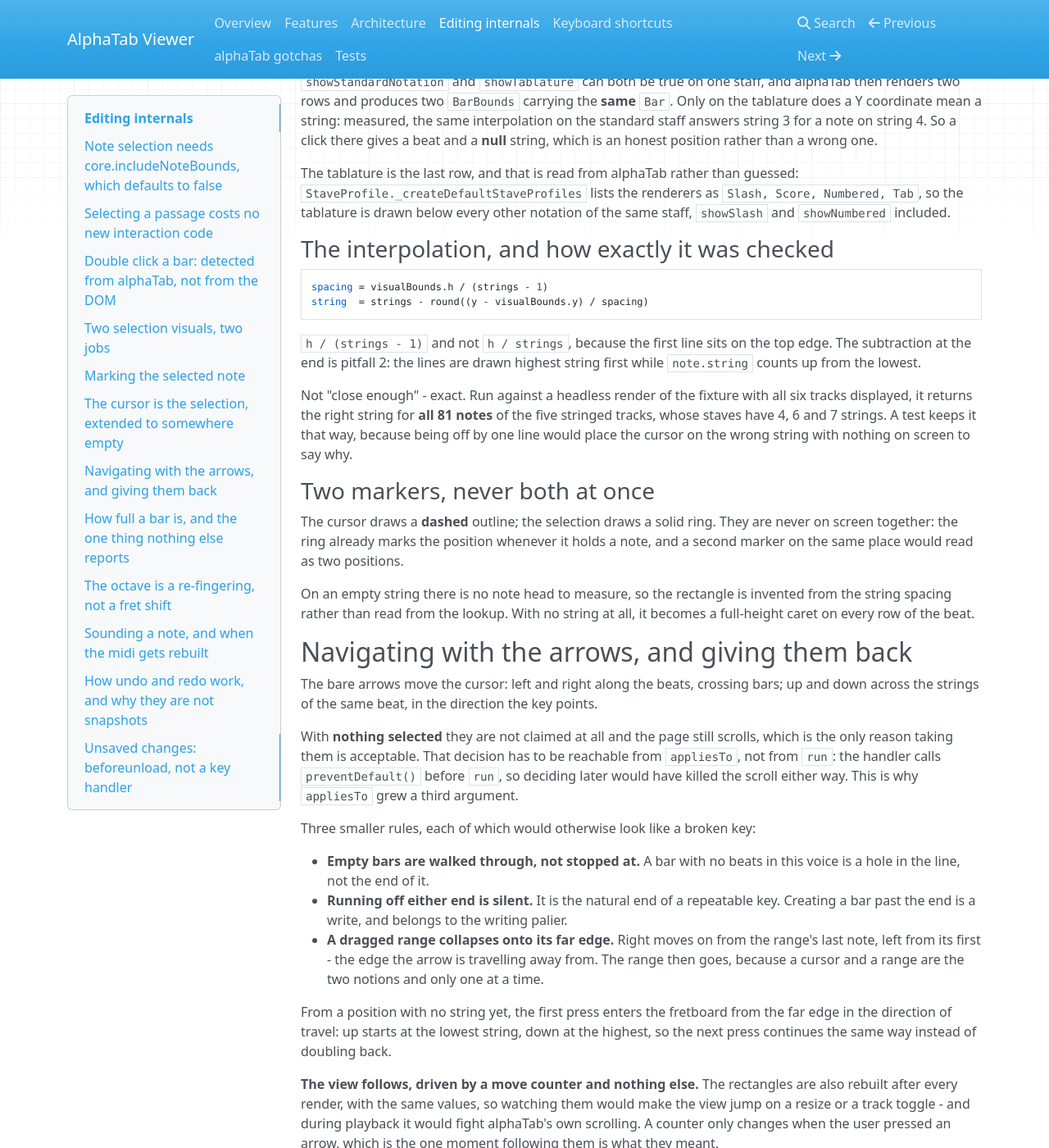
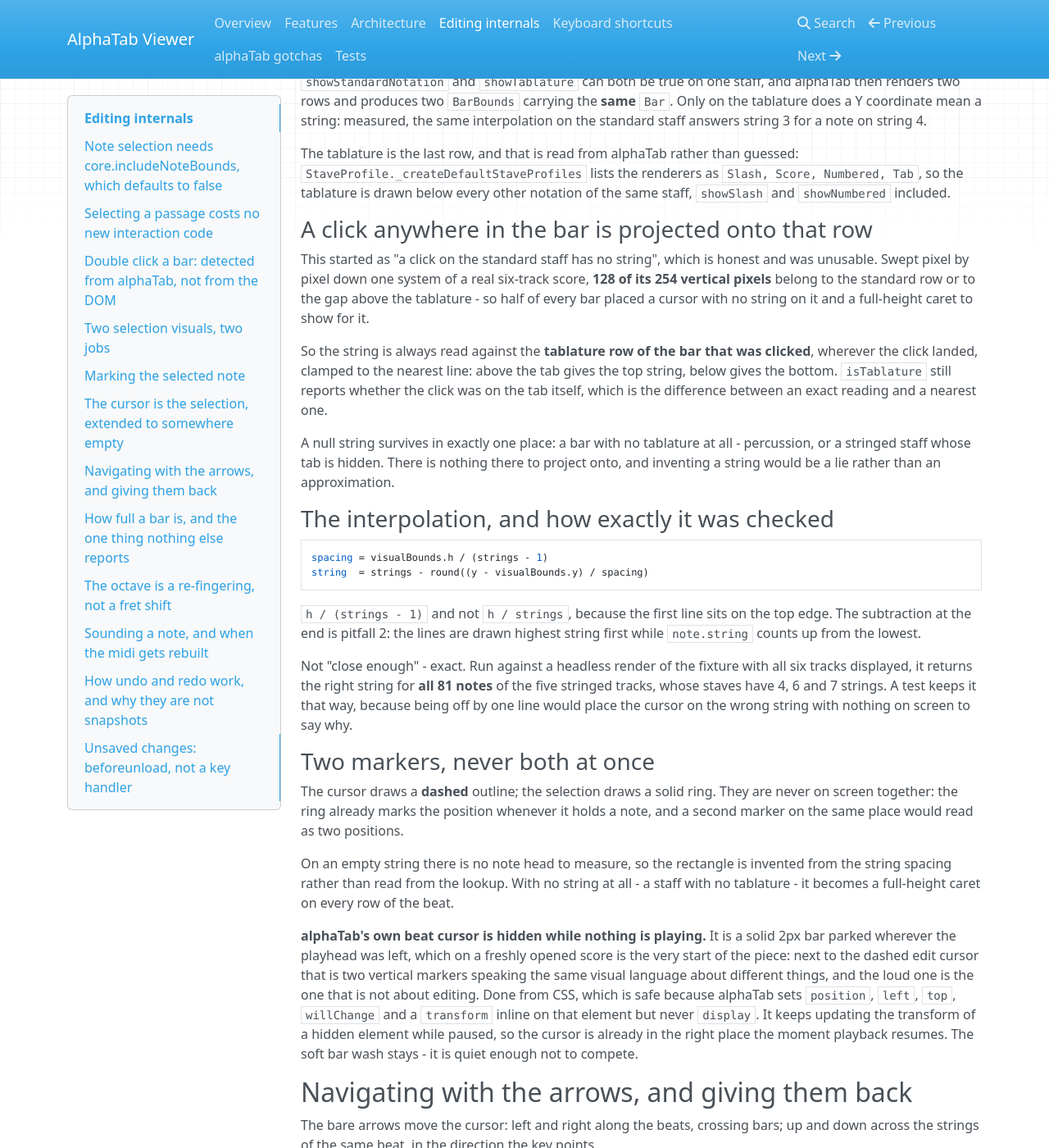
Before and after one commit to Folofietre/alphatab-viewer, an MkDocs documentation site: the page built from mkdoc/editing.md, in a window 1280 px wide and 1400 px high, scrolled down 4461 px. Shown: the whole window at 82% size. Built offline with MkDocs 1.6.1, drawn with Linux system fonts in a browser that asks for light colours; nearby versions of some CDN libraries; some of the changed text lies outside the part shown.

Commit message:
Fix geometry

```diff
--- a/mkdoc/editing.md
+++ b/mkdoc/editing.md
@@ -233,13 +233,30 @@ is at.
 alphaTab then renders two rows and produces two `BarBounds` carrying the **same**
 `Bar`. Only on the tablature does a Y coordinate mean a string: measured, the
 same interpolation on the standard staff answers string 3 for a note on string 4.
-So a click there gives a beat and a **null** string, which is an honest position
-rather than a wrong one.
 
 The tablature is the last row, and that is read from alphaTab rather than
 guessed: `StaveProfile._createDefaultStaveProfiles` lists the renderers as
 `Slash, Score, Numbered, Tab`, so the tablature is drawn below every other
 notation of the same staff, `showSlash` and `showNumbered` included.
+
+### A click anywhere in the bar is projected onto that row
+
+This started as "a click on the standard staff has no string", which is honest
+and was unusable. Swept pixel by pixel down one system of a real six-track score,
+**128 of its 254 vertical pixels** belong to the standard row or to the gap above
+the tablature - so half of every bar placed a cursor with no string on it and a
+full-height caret to show for it.
+
+So the string is always read against the **tablature row of the bar that was
+clicked**, wherever the click landed, clamped to the nearest line: above the tab
+gives the top string, below gives the bottom. `isTablature` still reports whether
+the click was on the tab itself, which is the difference between an exact reading
+and a nearest one.
+
+A null string survives in exactly one place: a bar with no tablature at all -
+percussion, or a stringed staff whose tab is hidden. There is nothing there to
+project onto, and inventing a string would be a lie rather than an
+approximation.
 
 ### The interpolation, and how exactly it was checked
 
@@ -265,8 +282,19 @@ never on screen together: the ring already marks the position whenever it holds
 note, and a second marker on the same place would read as two positions.
 
 On an empty string there is no note head to measure, so the rectangle is invented
-from the string spacing rather than read from the lookup. With no string at all,
-it becomes a full-height caret on every row of the beat.
+from the string spacing rather than read from the lookup. With no string at all -
+a staff with no tablature - it becomes a full-height caret on every row of the
+beat.
+
+**alphaTab's own beat cursor is hidden while nothing is playing.** It is a solid
+2px bar parked wherever the playhead was left, which on a freshly opened score is
+the very start of the piece: next to the dashed edit cursor that is two vertical
+markers speaking the same visual language about different things, and the loud
+one is the one that is not about editing. Done from CSS, which is safe because
+alphaTab sets `position`, `left`, `top`, `willChange` and a `transform` inline on
+that element but never `display`. It keeps updating the transform of a hidden
+element while paused, so the cursor is already in the right place the moment
+playback resumes. The soft bar wash stays - it is quiet enough not to compete.
 
 ## Navigating with the arrows, and giving them back
 
@@ -290,9 +318,10 @@ Three smaller rules, each of which would otherwise look like a broken key:
   The range then goes, because a cursor and a range are the two notions and only
   one at a time.
 
-From a position with no string yet, the first press enters the fretboard from the
-far edge in the direction of travel: up starts at the lowest string, down at the
-highest, so the next press continues the same way instead of doubling back.
+From a position with no string yet - only possible on a staff with no tablature -
+the first press enters the fretboard from the far edge in the direction of
+travel: up starts at the lowest string, down at the highest, so the next press
+continues the same way instead of doubling back.
 
 **The view follows, driven by a move counter and nothing else.** The rectangles
 are also rebuilt after every render, with the same values, so watching them would
```
Also changed, not shown: mkdoc/features.md (+11 -2 lines), src/components/ScoreViewer.vue (+6 -2 lines), src/styles/components/ScoreViewer.scss (+17 -0 lines), 4 other files.
